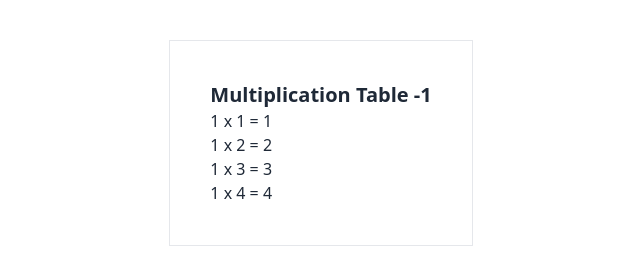
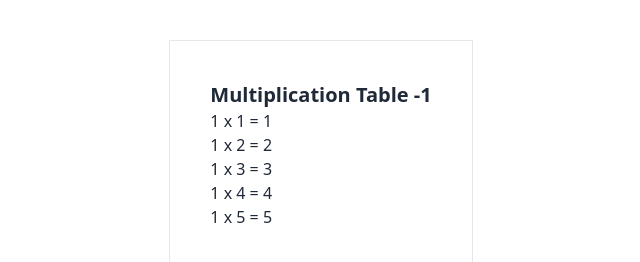
Before and after one commit to ferdouszihad/simple-multiplication-table, a plain HTML site: page index.html in a window 1280 px wide. Shown: the top 262 px of the page, 319-959 px from the left. Drawn offline with nearby package versions, Linux system fonts and the light colour scheme.

Commit message:
1x5 added

```diff
--- a/index.html
+++ b/index.html
@@ -20,6 +20,7 @@
           <p>1 x 2 = 2</p>
           <p>1 x 3 = 3</p>
           <p>1 x 4 = 4</p>
+          <p>1 x 5 = 5</p>
         </div>
       </div>
     </section>
```
